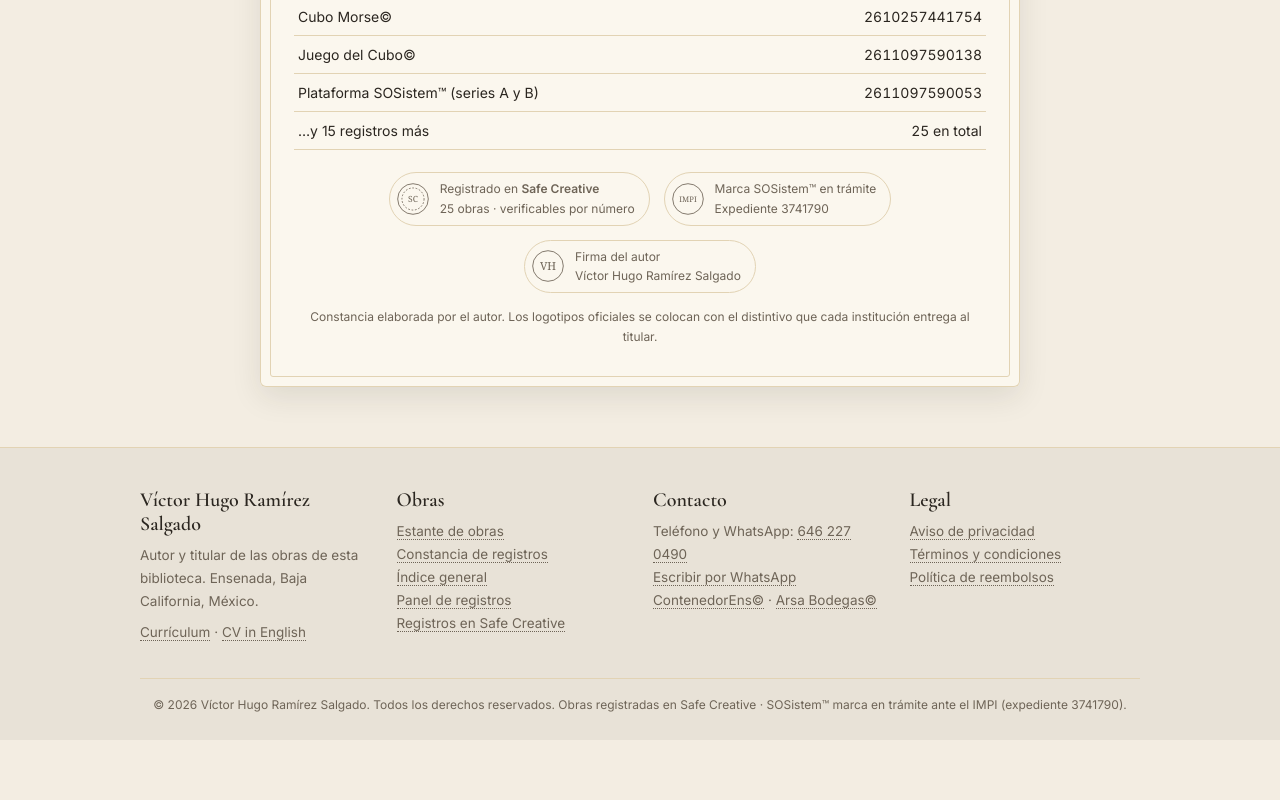
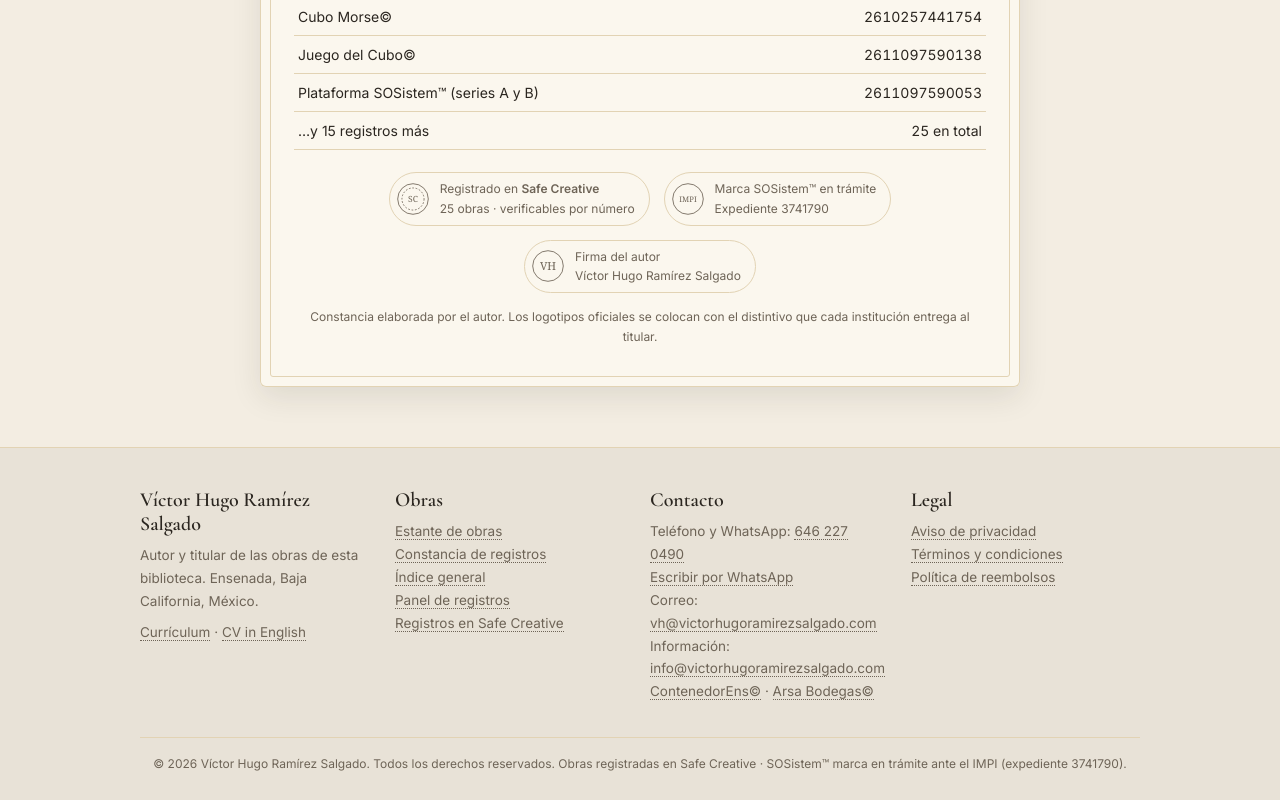
Before and after one commit to victorhugoramirezsalgado-boop/victorhugoramirezsalgado, a plain HTML site: page index.html in a window 1280 px wide. Shown: the part 2465-3265 px from the top of the page. Before the commit the page ends 3205 px from the top, so only its background shows below. Drawn offline with nearby package versions, Linux system fonts and the light colour scheme.

Commit message:
Pie de página: correos vh@ e info@ del dominio
Asistencia-IA

```diff
--- a/index.html
+++ b/index.html
@@ -49,7 +49,7 @@
  <div class="pie-in">
   <div><h4>Víctor Hugo Ramírez Salgado</h4><p>Autor y titular de las obras de esta biblioteca. Ensenada, Baja California, México.</p><p><a href="cv/">Currículum</a> · <a href="cv/en/">CV in English</a></p></div>
   <div><h4>Obras</h4><p><a href="#estante">Estante de obras</a><br><a href="#constancia">Constancia de registros</a><br><a href="indice/">Índice general</a><br><a href="panel/">Panel de registros</a><br><a href="safecreative/">Registros en Safe Creative</a></p></div>
-  <div><h4>Contacto</h4><p>Teléfono y WhatsApp: <a href="tel:+526462270490">646 227 0490</a><br><a href="https://wa.me/526462270490" target="_blank" rel="noopener">Escribir por WhatsApp</a><br><a href="contenedorens/">ContenedorEns©</a> · <a href="arsabodegas/">Arsa Bodegas©</a></p></div>
+  <div><h4>Contacto</h4><p>Teléfono y WhatsApp: <a href="tel:+526462270490">646 227 0490</a><br><a href="https://wa.me/526462270490" target="_blank" rel="noopener">Escribir por WhatsApp</a><br>Correo: <a href="mailto:vh@victorhugoramirezsalgado.com">vh@victorhugoramirezsalgado.com</a><br>Información: <a href="mailto:info@victorhugoramirezsalgado.com">info@victorhugoramirezsalgado.com</a><br><a href="contenedorens/">ContenedorEns©</a> · <a href="arsabodegas/">Arsa Bodegas©</a></p></div>
   <div><h4>Legal</h4><p><a href="legal/privacidad.html">Aviso de privacidad</a><br><a href="legal/terminos.html">Términos y condiciones</a><br><a href="legal/reembolsos.html">Política de reembolsos</a></p></div>
  </div>
  <div class="pie-fin">© 2026 Víctor Hugo Ramírez Salgado. Todos los derechos reservados. Obras registradas en Safe Creative · SOSistem™ marca en trámite ante el IMPI (expediente 3741790).</div>
```
Also changed, not shown: propuesta/index.html (+1 -1 lines).
